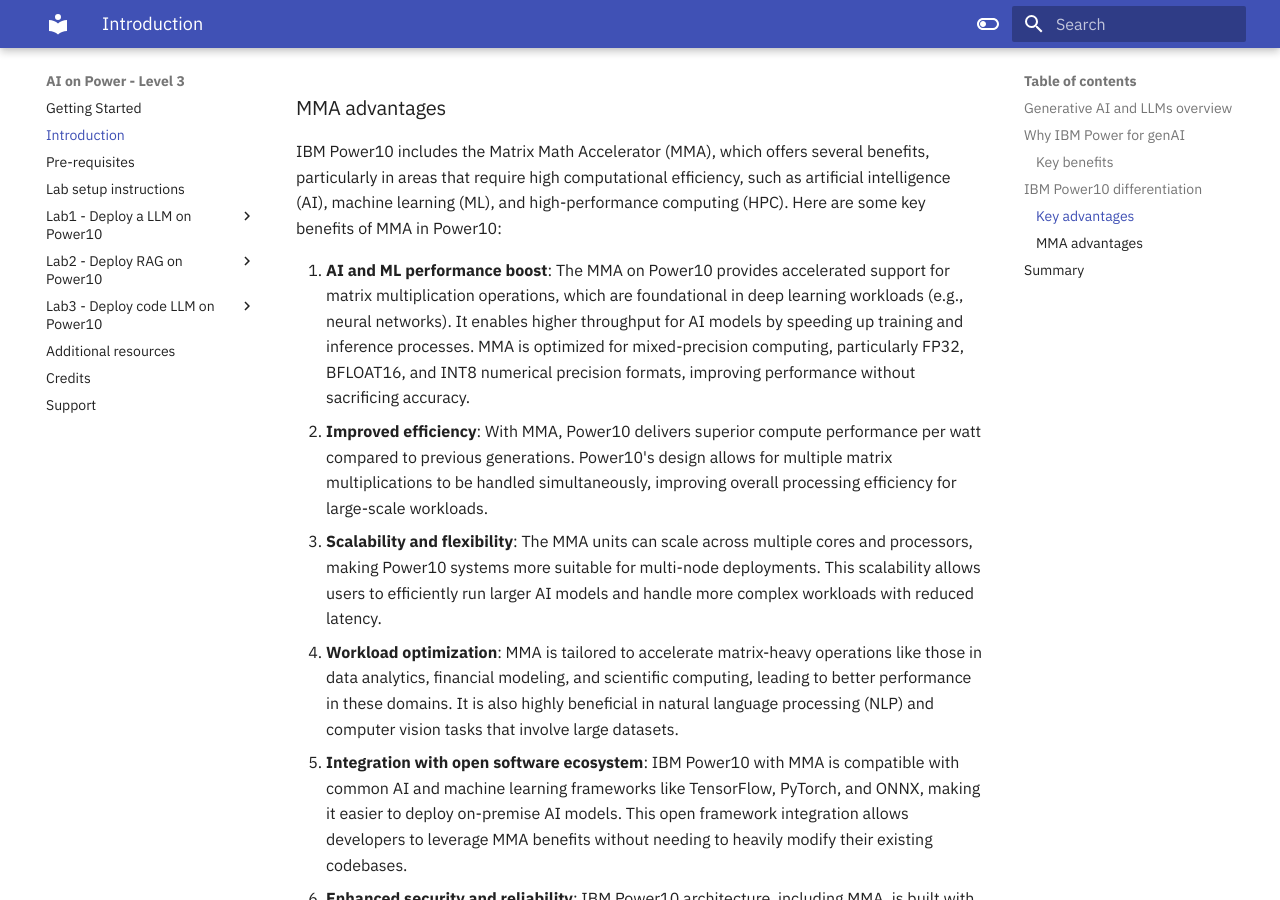
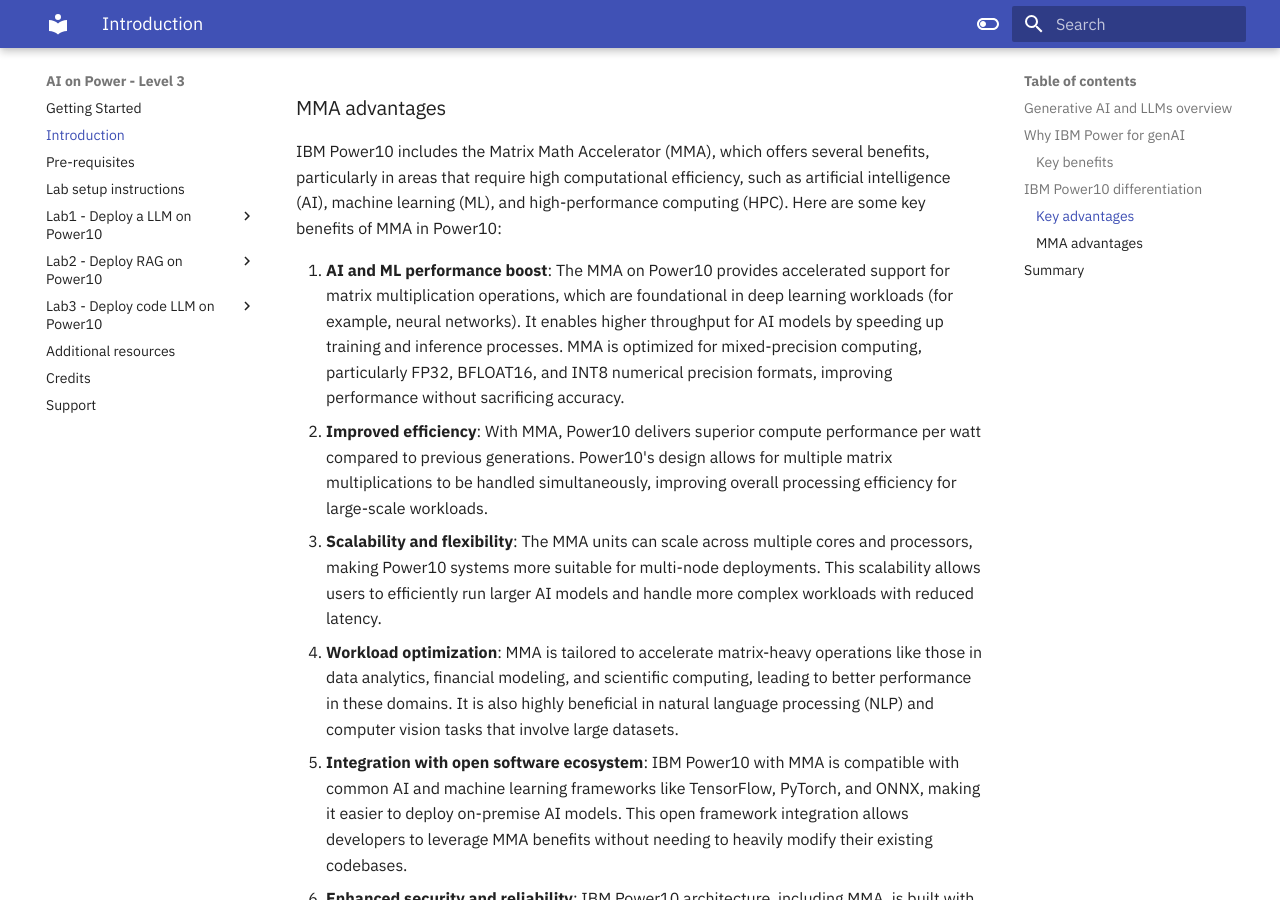
Before and after one commit to IBM/AI-on-Power-Level3, an MkDocs documentation site: the page built from docs/index.md, in a window 1280 px wide and 900 px high, scrolled down 2827 px. Built offline with MkDocs 1.6.1 and Material for MkDocs 9.7.7, drawn with Linux system fonts in a browser that asks for light colours.

Commit message:
fix e.g. to for example

```diff
--- a/docs/index.md
+++ b/docs/index.md
@@ -80,7 +80,7 @@
 ### MMA advantages
 IBM Power10 includes the Matrix Math Accelerator (MMA), which offers several benefits, particularly in areas that require high computational efficiency, such as artificial intelligence (AI), machine learning (ML), and high-performance computing (HPC). Here are some key benefits of MMA in Power10:
 
-1. **AI and ML performance boost**: The MMA on Power10 provides accelerated support for matrix multiplication operations, which are foundational in deep learning workloads (e.g., neural networks). It enables higher throughput for AI models by speeding up training and inference processes. MMA is optimized for mixed-precision computing, particularly FP32, BFLOAT16, and INT8 numerical precision formats, improving performance without sacrificing accuracy.
+1. **AI and ML performance boost**: The MMA on Power10 provides accelerated support for matrix multiplication operations, which are foundational in deep learning workloads (for example, neural networks). It enables higher throughput for AI models by speeding up training and inference processes. MMA is optimized for mixed-precision computing, particularly FP32, BFLOAT16, and INT8 numerical precision formats, improving performance without sacrificing accuracy.
 2. **Improved efficiency**: With MMA, Power10 delivers superior compute performance per watt compared to previous generations. Power10's design allows for multiple matrix multiplications to be handled simultaneously, improving overall processing efficiency for large-scale workloads.
 3. **Scalability and flexibility**: The MMA units can scale across multiple cores and processors, making Power10 systems more suitable for multi-node deployments. This scalability allows users to efficiently run larger AI models and handle more complex workloads with reduced latency.
 4. **Workload optimization**: MMA is tailored to accelerate matrix-heavy operations like those in data analytics, financial modeling, and scientific computing, leading to better performance in these domains. It is also highly beneficial in natural language processing (NLP) and computer vision tasks that involve large datasets.
```
Also changed, not shown: docs/Lab2/lab2-overview.md (+3 -3 lines), docs/Lab3/lab3-hands-on-guide.md (+1 -1 lines), docs/Lab3/lab3-overview.md (+1 -1 lines).
